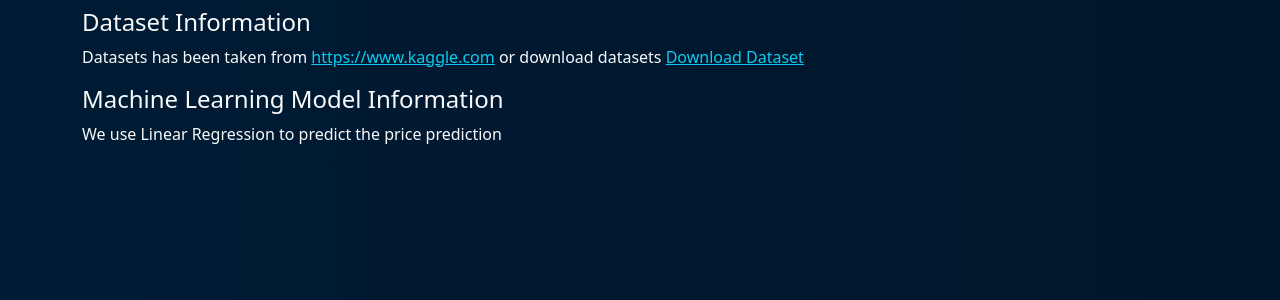
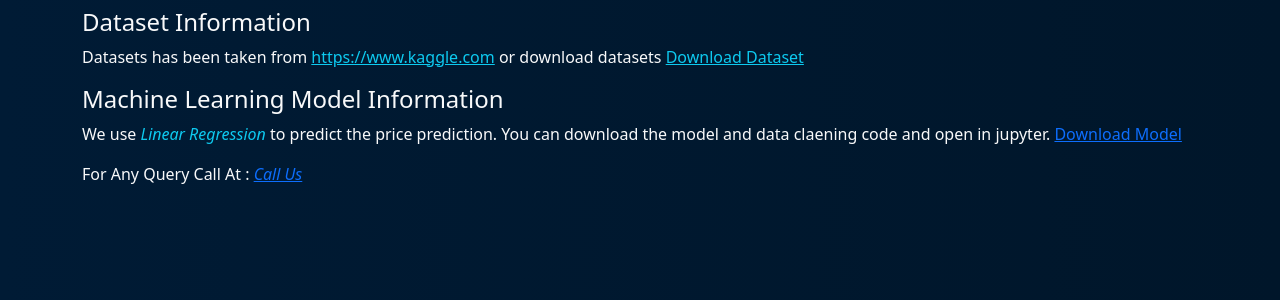
Before and after one commit to incredible-India/House-Pricing-ML, a Django app: page /house/prediction/modelinfo/ in a window 1280 px wide. Shown: the part 56-356 px from the top of the page. Run offline with Django 4.2, Linux system fonts and the light colour scheme; parts of the project's set-up code (start-up, migrations or seed data) failed here and were passed over.

Commit message:
added model info and sowload link

```diff
--- a/HousePricing/prediction/templates/prediction/modelinfo.html
+++ b/HousePricing/prediction/templates/prediction/modelinfo.html
@@ -27,8 +27,12 @@
     <h4 class="text-light">Machine Learning Model Information</h4>
 
 
-    <p class="text-light">We use Linear Regression to predict the price prediction</p>
+    <p class="text-light">We use <i class="text-info">Linear Regression</i> to predict the price prediction. You can download the model and data claening code and open in jupyter. <a href="{% static 'prediction/MLModel/Housing Pricing.ipynb' %}">Download Model</a> </p>
 </div>
 
+    <div class="container mt-2">
+        <p class="text-light">For Any Query Call At : <i><a href="tel:+918604470501">Call Us</a></i>
+        </p>
+    </div>
 
 {% endblock content %}
```
Also changed, not shown: 1 other file.
